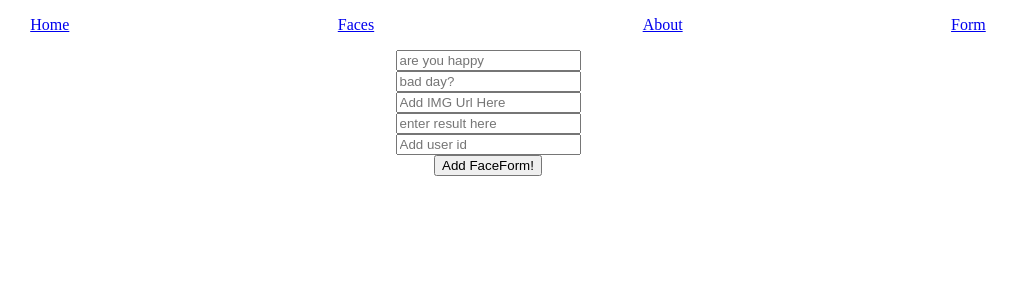
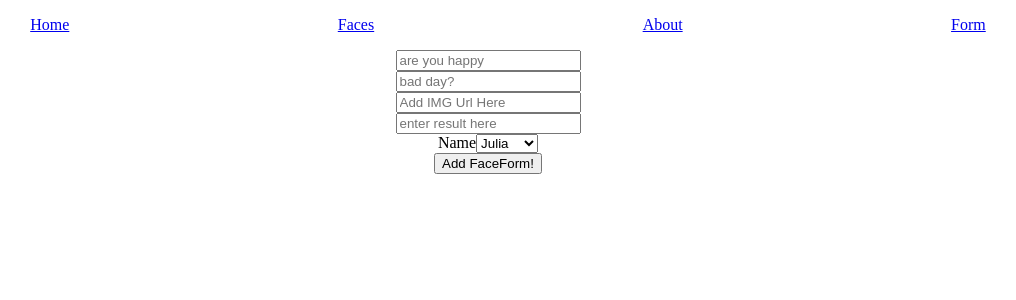
Before and after one commit to youngmaid/Project3, a React (Create React App) app in the folder client/: page /add in a window 1280 px wide. Shown: the top 300 px of the page, without its empty margins (152-1168 px from the left). Built offline with nearby package versions, Linux system fonts and the light colour scheme.

Commit message:
second model manipulation added

```diff
--- a/client/src/components/InputForm.js
+++ b/client/src/components/InputForm.js
@@ -40,13 +40,18 @@ class InputForm extends Component {
           onChange={this.props.handleInputResultChange}
         /><br/>
 
-         <input
-          type="text"
-          value={this.props.user_id}
-          name="user_id"
-          placeholder="Add user id"
-          onChange={this.props.handleInputUserChange}
-          />
+          <label>
+          Name
+          <select value={this.props.user_id} onChange={this.props.handleInputUserChange}>
+            <option value='1'>Julia</option>
+            <option value='2'>Ann</option>
+            <option value='3'>Jess</option>
+            <option value='4'>Norma</option>
+            <option value='5'>Mike</option>
+            <option value='6'>Jane</option>
+            <option value='7'>Tom</option>
+          </select>
+        </label>
           <br />
 
         <button id="submit">Add FaceForm!</button>
--- a/client/src/components/SingleScore.js
+++ b/client/src/components/SingleScore.js
@@ -9,7 +9,13 @@ class SingleScore extends Component {
     super(props);
     this.state = {
       id: this.props.match.params.id,
-      score: null,
+        score: {
+        happy: '',
+        mad: '',
+        url: '',
+        result: '',
+        user_id: '',
+      },
       scoreDataReceived: false,
     }
   }
@@ -24,6 +30,15 @@ class SingleScore extends Component {
       }
     });
   });
+}
+
+
+updateScore(event) {
+  let updatedScore = Object.assign({}, this.state.score)
+  updatedScore['url'] = event.target.value;
+  this.setState({
+    score: updatedScore,
+  })
 }
 
 renderScore() {
--- a/client/src/components/partials/Score.js
+++ b/client/src/components/partials/Score.js
@@ -3,7 +3,6 @@ import {Link} from 'react-router-dom';
 
 class Score extends Component {
   render() {
-    console.log(this.props.score.happy)
     return (
       <div className="my-score">
         <h3>{this.props.score.happy}</h3>
```
